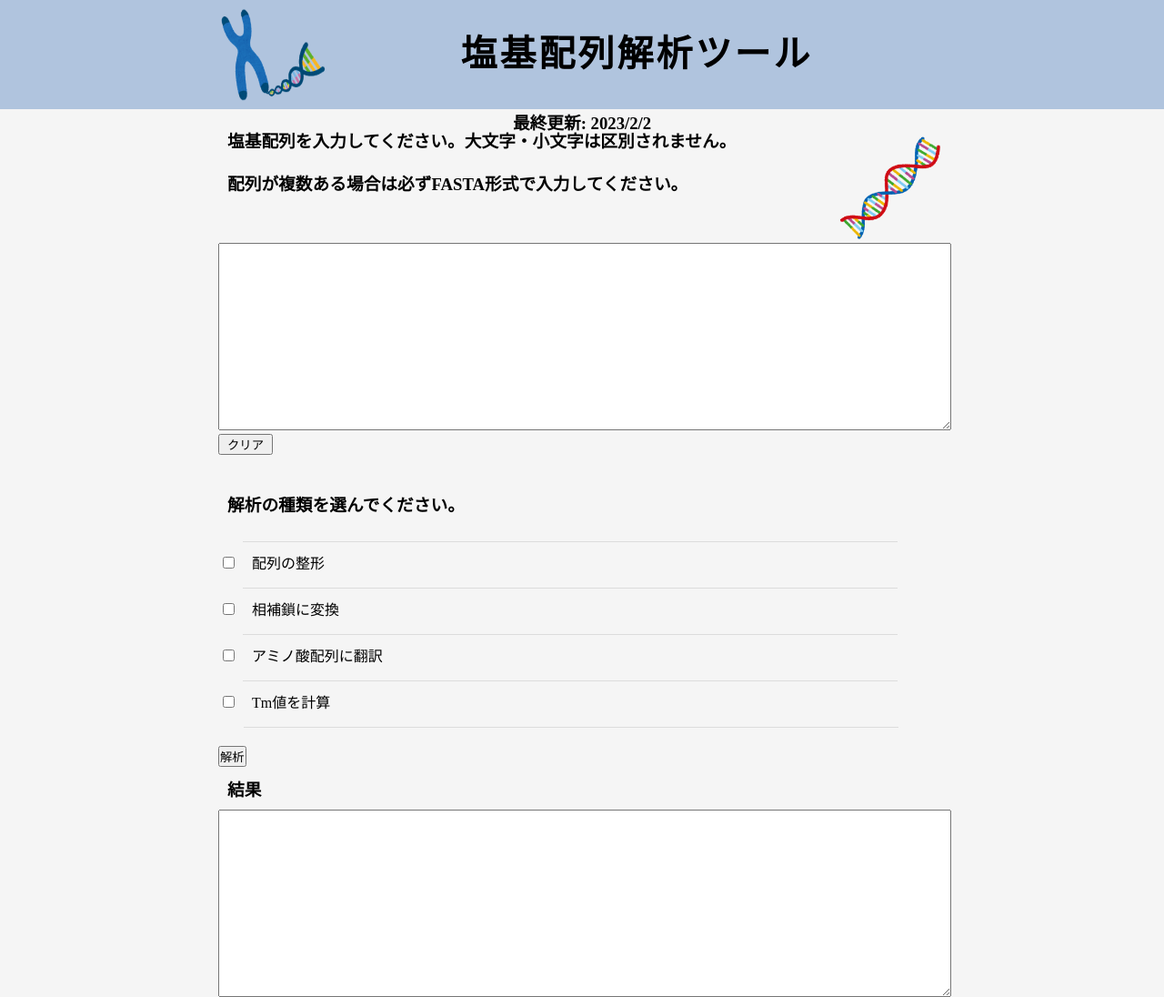
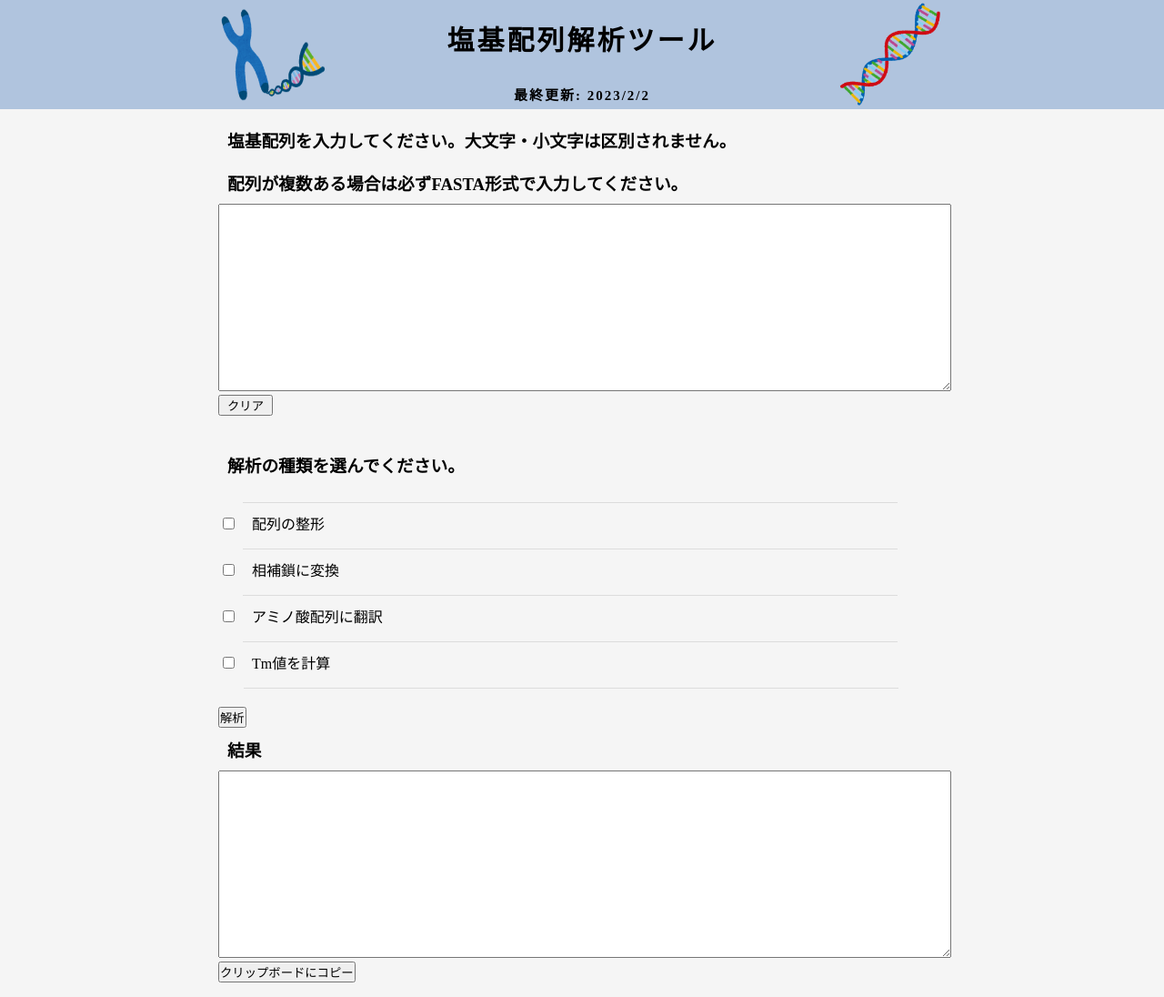
Before and after one commit to Mikio10/sequence-analysis, a plain HTML site: page index.html in a window 1280 px wide. Shown: the top 1096 px of the page at 91% size. Drawn offline with nearby package versions, Linux system fonts and the light colour scheme.

Commit message:
230202update

```diff
--- a/view/stylesheet.css
+++ b/view/stylesheet.css
@@ -28,6 +28,14 @@ header {
   text-align: center;
 }
 
+.header-text-wrapper {
+  display: inline-block;
+  width: 500px;
+  height: 120px;
+  margin: 0px auto;
+  text-align: center;
+}
+
 header img{
   vertical-align: middle;
   height: 120px;
@@ -43,11 +51,17 @@ img.double-strand {
 }
 
 header h1 {
-  display: inline;
-  line-height: 120px;
-  height: 120px;
-  font-size: 40px;
+  line-height: 90px;
+  height: 90px;
+  font-size: 30px;
   letter-spacing: 3px;
+}
+
+header h3 {
+  line-height: 30px;
+  height: 30px;
+  font-size: 15px;
+  letter-spacing: 2px;
 }
 
 .main {
```
